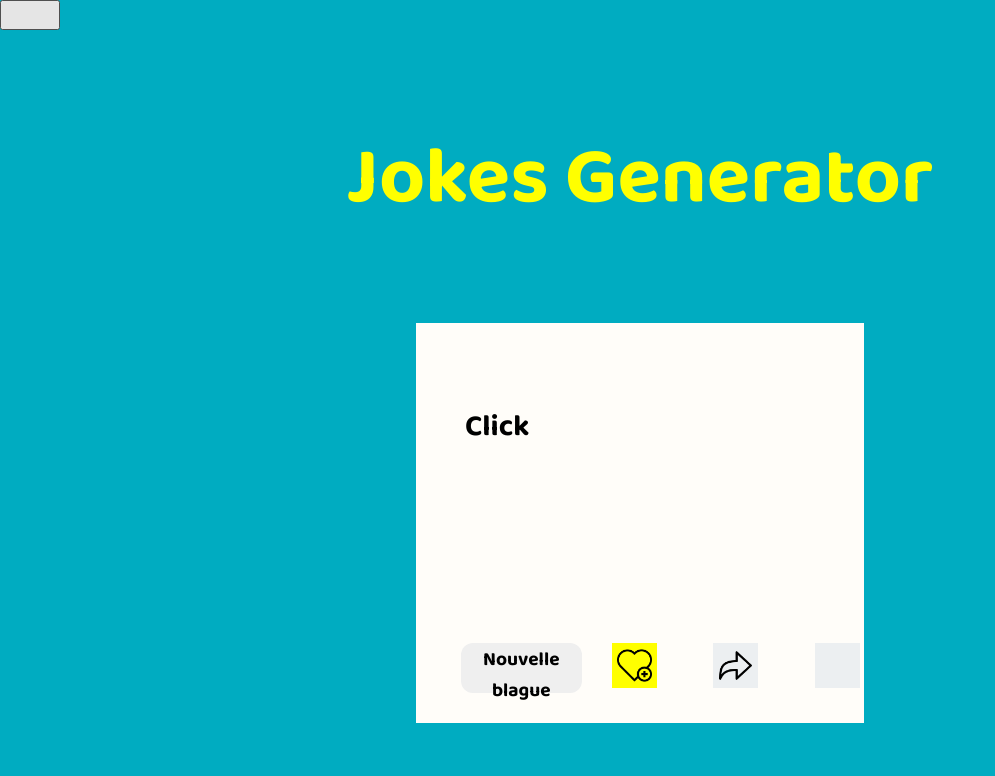
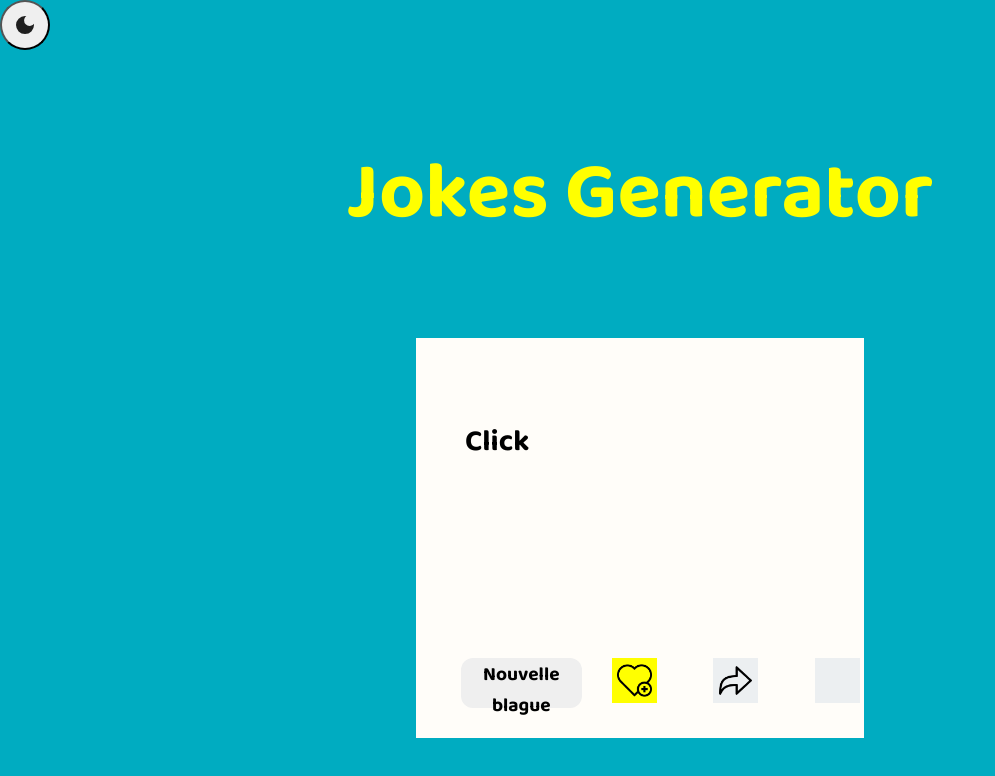
Before and after one commit to 404BySam/JokesGenerator, a plain HTML site: page index.html in a window 1280 px wide. Shown: the whole page, without its empty margins (0-995 px from the left). Drawn offline with Linux system fonts and the light colour scheme.

Commit message:
adjust css

```diff
--- a/index.html
+++ b/index.html
@@ -8,7 +8,10 @@
   </head>
   <body>
     <header>
-      <button id="theme-switch"></button>
+      <button id="theme-switch">
+        <img src="./img/dark.svg" alt="" />
+        <img src="./img/light.svg" alt="" />
+      </button>
       <h1 class="title" id="title">Jokes Generator</h1>
     </header>
     <section class="containerCard">
--- a/style.css
+++ b/style.css
@@ -26,8 +26,29 @@ body {
 }
 
 #theme-switch {
-  width: 60px;
-  height: 30px;
+  width: 50px;
+  height: 50px;
+  padding: 0;
+  border-radius: 50%;
+  display: flex;
+  justify-content: center;
+  align-items: center;
+}
+
+#theme-switch img {
+  fill: blue;
+}
+
+#theme-switch img:last-child {
+  display: none;
+}
+
+.darkmode #theme-switch img:first-child {
+  display: none;
+}
+
+.darkmode #theme-switch img:last-child {
+  display: block;
 }
 
 .title {
```
